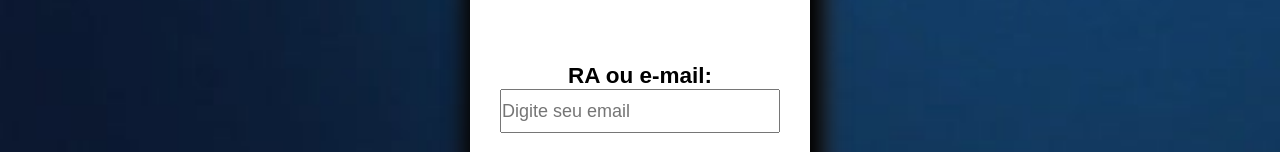
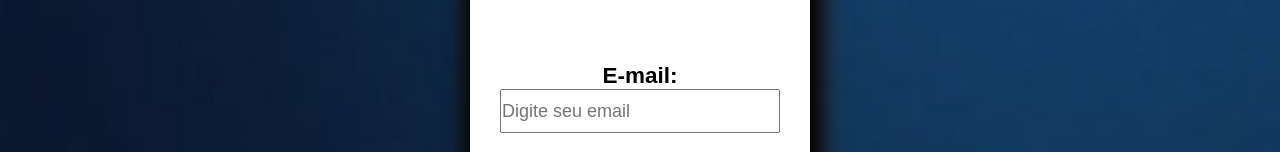
Before and after one commit to NelsonSilvaa/UniFood, a plain HTML site: page src/login-func.html in a window 1280 px wide. Shown: the part 251-403 px from the top of the page. Drawn offline with Linux system fonts and the light colour scheme; a web font is replaced by a local one.

Commit message:
ajuste2.0

```diff
--- a/src/login-func.html
+++ b/src/login-func.html
@@ -18,7 +18,7 @@
             <div class="box-title">
                 <h1>LOGIN</h1>
                 <div class="box-login">
-                    <h2>RA ou e-mail:</h2>
+                    <h2>E-mail:</h2>
                     <input type="email" id='email' placeholder="Digite seu email">
                     <br>
                     <h2>Senha:</h2>
```
